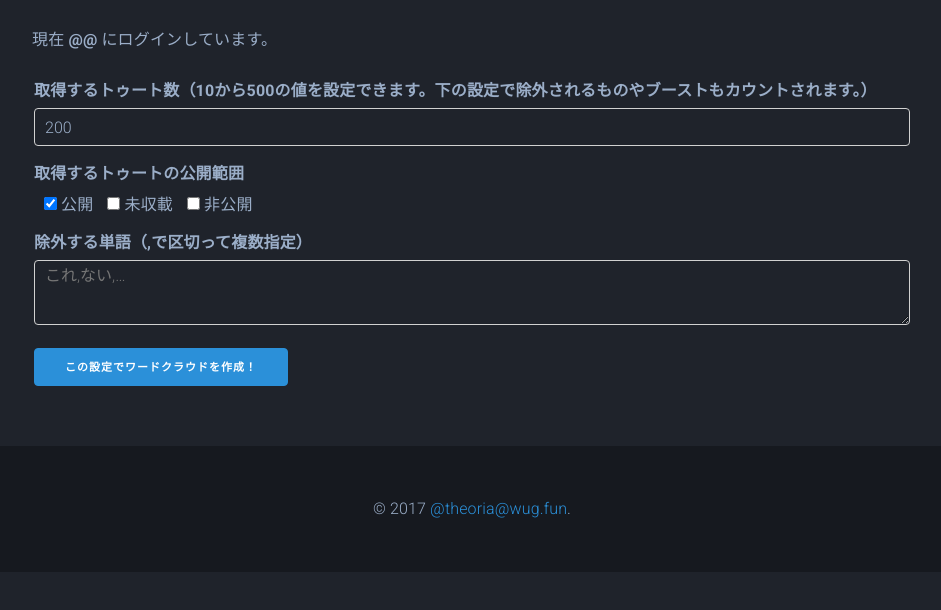
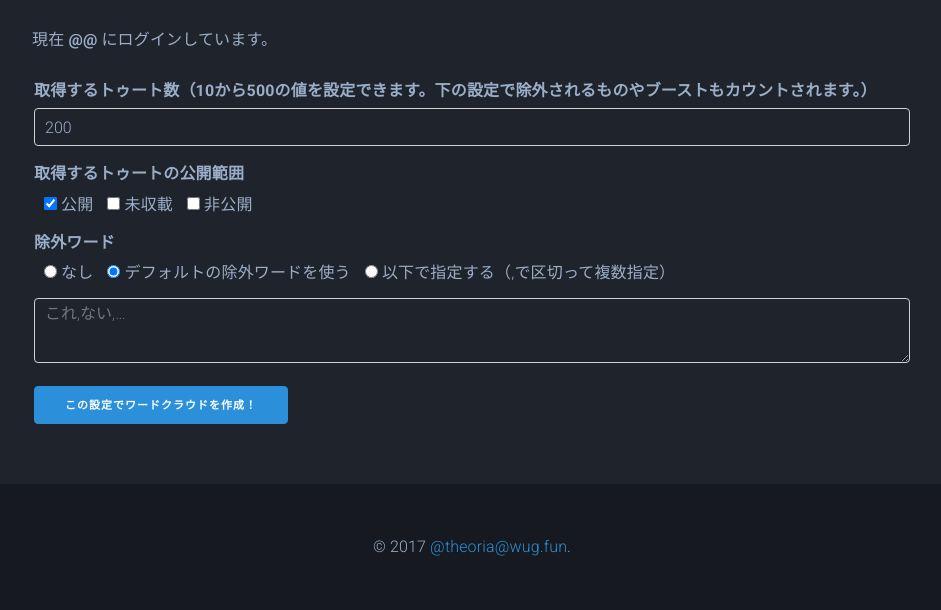
Before and after one commit to theoria24/TootCloud, a Flask app: template templates/setting.html in a window 1280 px wide. Shown: the part 455-1065 px from the top of the page, without its empty margins (168-1109 px from the left). Before the commit the page ends 973 px from the top, so only its background shows below. Run offline with Flask 2, Linux system fonts and the light colour scheme; the template is opened without the code that fills it, so the values that code supplies are empty; parts of the project's set-up code (start-up, migrations or seed data) failed here and were passed over; some libraries are stand-ins or nearby versions.

Commit message:
デフォルトのストップワードリストを追加 (#20)

```diff
--- a/main.py
+++ b/main.py
@@ -10,7 +10,6 @@ import json
 import requests
 import MeCab
 
-
 app = Flask(__name__)
 app.config.from_object('config')
 db = TinyDB('db.json')
@@ -18,7 +17,8 @@ qwy = Query()
 m = MeCab.Tagger()
 target_hinshi = ['名詞', '形容詞', '形容動詞']
 exclude = ['非自立', '接尾']
-
+with open("stopwordlist.txt") as f:
+    swl = [s.strip() for s in f.readlines()]
 
 def register_app(host):
     data = {
@@ -195,8 +195,14 @@ def result():
         if request.method == 'POST':
             num = int(request.form["TootsNum"])
             vis = request.form.getlist("visibility")
-            ex = request.form["ExcludeWord"]
-            exl = re.split('\W+', ex)
+            ex_opt = request.form.getlist("ExcludeWord")[0]
+            if ex_opt == "default":
+                exl = swl
+            elif ex_opt == "specify":
+                ex = request.form["exlist"]
+                exl = re.split('\W+', ex)
+            else:
+                exl = []
             filename = wc(num, vis, exl)
             if filename == None:
                 return render_template('setting.html', status="logout", site_url=app.config['SITE_URL'], error="notext")
--- /dev/null
+++ b/stopwordlist.txt
@@ -0,0 +1,10 @@
+これ
+それ
+あれ
+どれ
+この
+その
+あの
+どの
+ない
+とき
--- a/templates/setting.html
+++ b/templates/setting.html
@@ -18,8 +18,11 @@
           <label class="label-inline"><input type="checkbox" name="visibility" value="public" checked> 公開</label>
           <label class="label-inline"><input type="checkbox" name="visibility" value="unlisted"> 未収載</label>
           <label class="label-inline"><input type="checkbox" name="visibility" value="private"> 非公開</label>
-          <label for="ExcludeWord">除外する単語（,で区切って複数指定）</label>
-          <textarea placeholder="これ,ない,…" id="ExcludeWord" name="ExcludeWord"></textarea>
+          <label for="ExcludeWord">除外ワード</label>
+          <label class="label-inline"><input type="radio" name="ExcludeWord" value="none"> なし</label>
+          <label class="label-inline"><input type="radio" name="ExcludeWord" value="default" checked> デフォルトの除外ワードを使う</label>
+          <label class="label-inline"><input type="radio" name="ExcludeWord" value="specify"> 以下で指定する（,で区切って複数指定）</label>
+          <textarea placeholder="これ,ない,…" id="ExcludeWord" name="exlist"></textarea>
           <input class="button-primary" type="submit" name="action" value="この設定でワードクラウドを作成！">
         </fieldset>
       </form>
```
